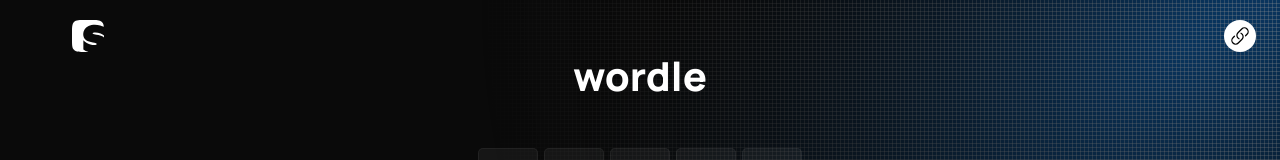
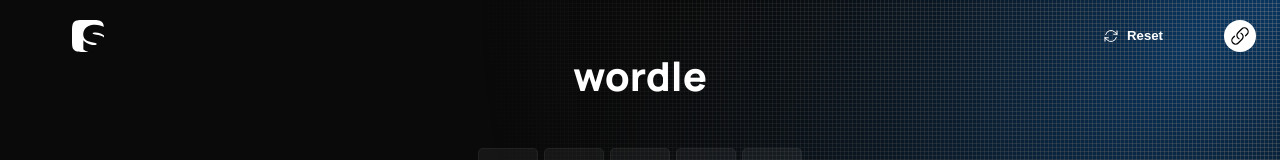
Before and after one commit to SarathTharayil/wordle-onceui, a Next.js app: page / in a window 1280 px wide. Shown: the top 160 px of the page. Built offline with nearby package versions, Linux system fonts and the light colour scheme.

Commit message:
-icon button fix, localstorage refresh added

```diff
--- a/src/app/page.tsx
+++ b/src/app/page.tsx
@@ -193,7 +193,7 @@
           setGameState(prevState => ({
             ...prevState,
             gameOver: true,
-            notification: `game over! solution was "${SOLUTION}".`,
+            notification: `game over! reset the game and try again".`,
           }));
         } else {
           setGameState(prevState => ({
@@ -276,6 +276,11 @@
     };
   }, [typeLetter, hitEnter, hitBackspace, isGameFinished]);
 
+  const resetGame = () => {
+    localStorage.removeItem(STORAGE_KEY);
+    setGameState(defaultState);
+  };
+
   return (
     <Column
       fillWidth
@@ -297,9 +302,23 @@
           >
             <Logo size="m" icon={true} wordmark={false} href="https://saraththarayil.com" />
             <Row gap="12" hide="s">
+              <Button
+                onClick={resetGame}
+                variant="tertiary"
+                size="s"
+                prefixIcon = "refresh"
+              >
+                Reset
+              </Button>
               <StyleOverlay top="20" right="24" />
             </Row>
             <Row gap="16" show="s" alignItems="center" paddingRight="24">
+              <IconButton
+                onClick={resetGame}
+                variant="tertiary"
+                size="s"
+                icon="refresh"
+              />
               <StyleOverlay top="20" right="24" />
             </Row>
           </Row>
```
